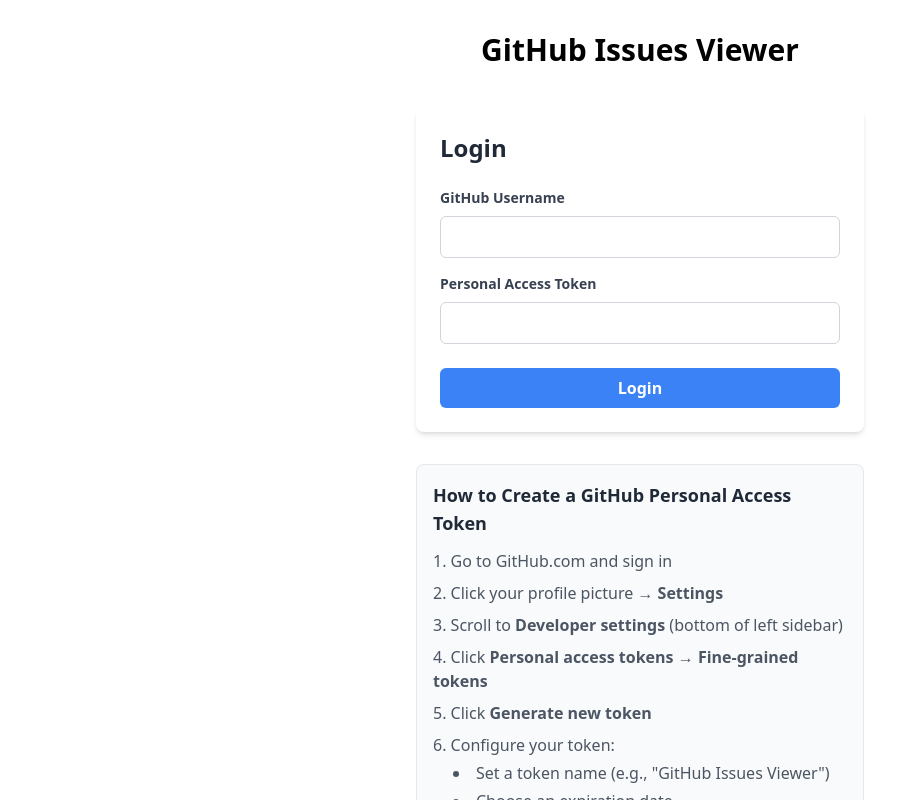
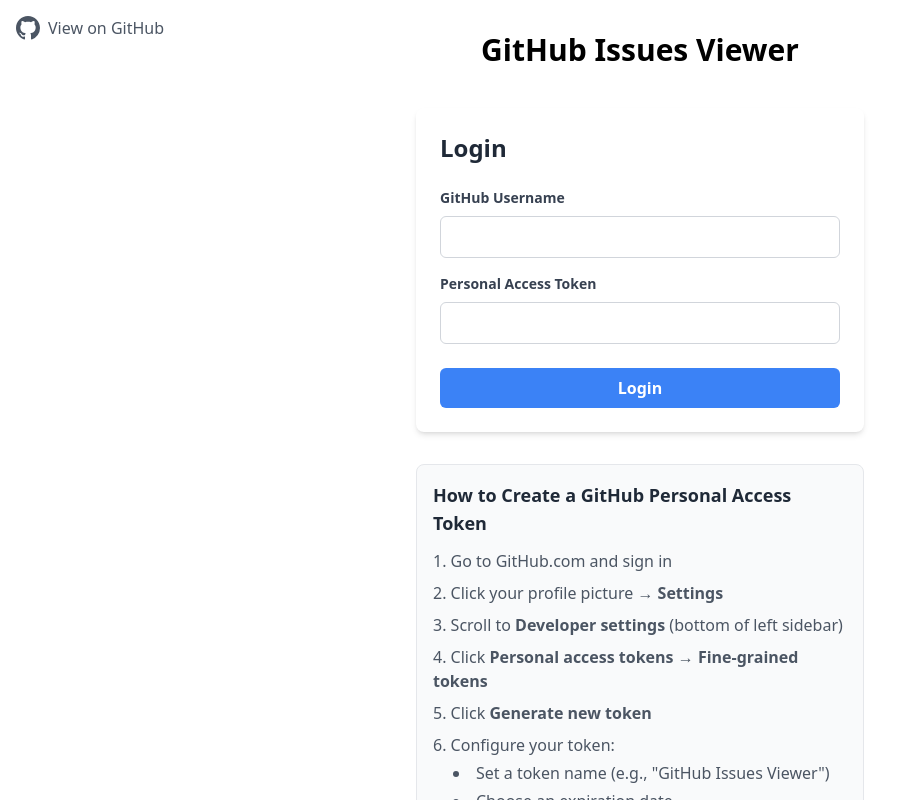
Before and after one commit to jonathanbossenger/github-issues-viewer, a React (Vite) app: page / in a window 1280 px wide. Shown: the top 800 px of the page, without its empty margins (0-911 px from the left). Built offline with nearby package versions, Linux system fonts and the light colour scheme.

Commit message:
Adding View on GitHub icon

```diff
--- a/src/App.jsx
+++ b/src/App.jsx
@@ -23,6 +23,25 @@
 
   return (
     <div className="w-full px-4 py-8">
+      <div className="fixed top-4 left-4">
+        <a
+          href="https://github.com/jonathanbossenger/github-issues-viewer"
+          target="_blank"
+          rel="noopener noreferrer"
+          className="flex items-center space-x-2 text-gray-600 hover:text-gray-900"
+          title="View source on GitHub"
+        >
+          <svg
+            viewBox="0 0 16 16"
+            className="w-6 h-6"
+            fill="currentColor"
+            aria-hidden="true"
+          >
+            <path d="M8 0C3.58 0 0 3.58 0 8c0 3.54 2.29 6.53 5.47 7.59.4.07.55-.17.55-.38 0-.19-.01-.82-.01-1.49-2.01.37-2.53-.49-2.69-.94-.09-.23-.48-.94-.82-1.13-.28-.15-.68-.52-.01-.53.63-.01 1.08.58 1.23.82.72 1.21 1.87.87 2.33.66.07-.52.28-.87.51-1.07-1.78-.2-3.64-.89-3.64-3.95 0-.87.31-1.59.82-2.15-.08-.2-.36-1.02.08-2.12 0 0 .67-.21 2.2.82.64-.18 1.32-.27 2-.27.68 0 1.36.09 2 .27 1.53-1.04 2.2-.82 2.2-.82.44 1.1.16 1.92.08 2.12.51.56.82 1.27.82 2.15 0 3.07-1.87 3.75-3.65 3.95.29.25.54.73.54 1.48 0 1.07-.01 1.93-.01 2.2 0 .21.15.46.55.38A8.013 8.013 0 0016 8c0-4.42-3.58-8-8-8z" />
+          </svg>
+          <span className="hidden sm:inline">View on GitHub</span>
+        </a>
+      </div>
       <h1 className="text-3xl font-bold mb-8 text-center">GitHub Issues Viewer</h1>
       {isAuthenticated ? (
         <IssueList onAuthFailure={handleAuthFailure} />
```
